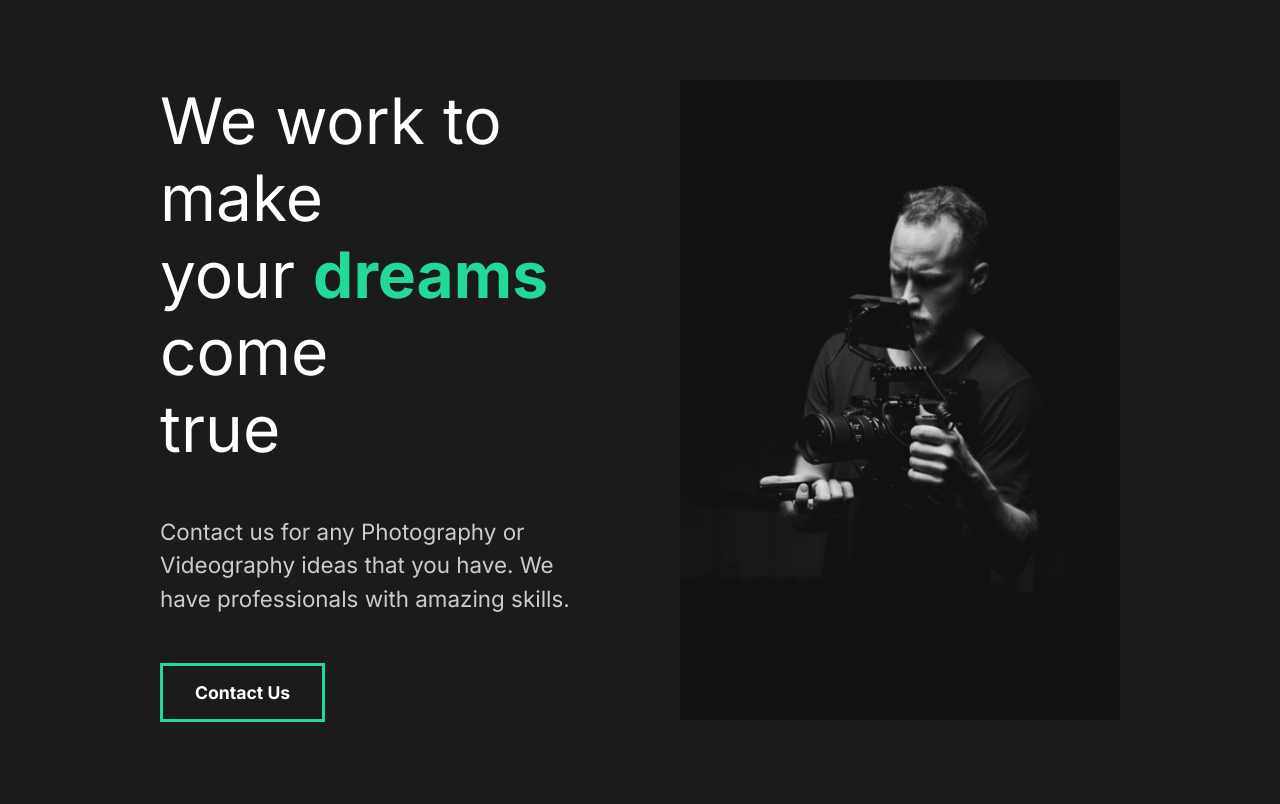
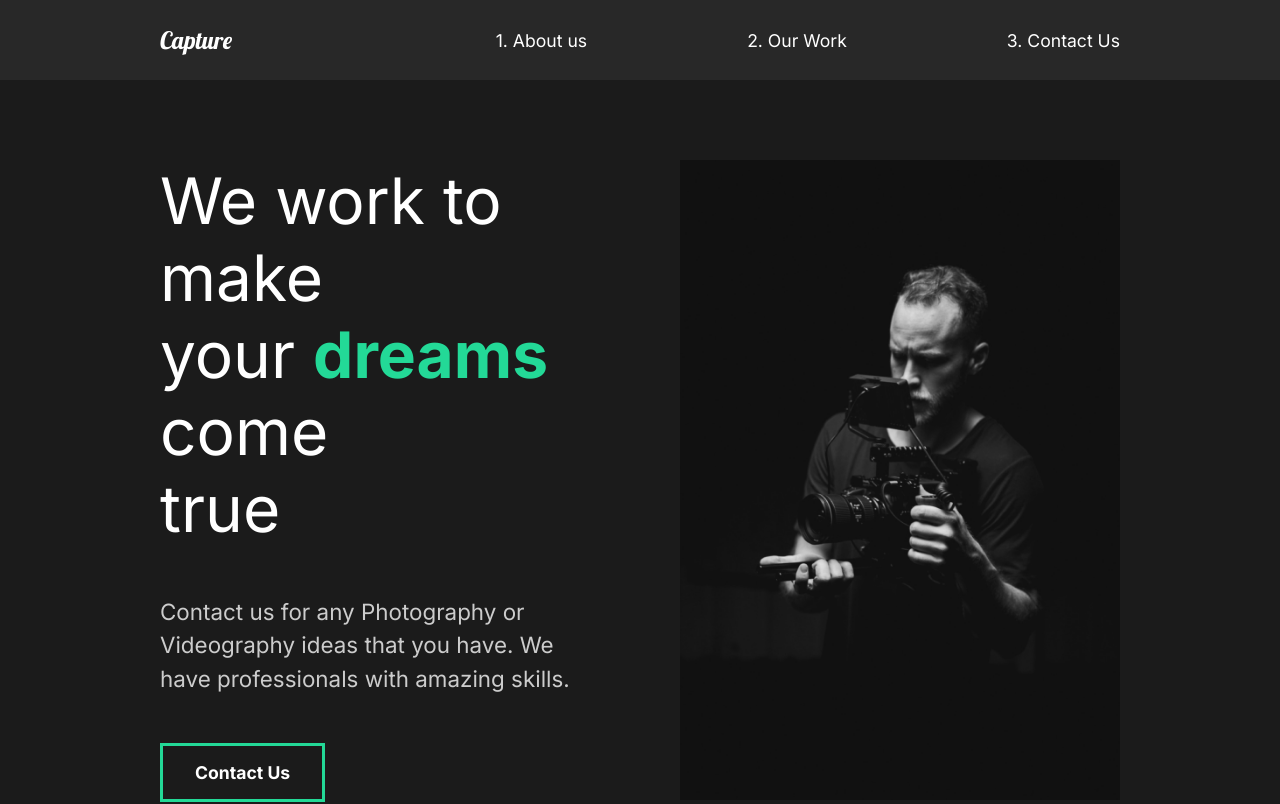
Before and after one commit to AvellaJB/tuto-capture-annotation, a React (Create React App) app: page / in a window 1280 px wide. Shown: the top 804 px of the page. Built offline with nearby package versions, Linux system fonts and the light colour scheme.

Commit message:
Ajout nav bar

```diff
--- a/src/App.js
+++ b/src/App.js
@@ -6,11 +6,14 @@
 //Import du style général
 import GlobalStyle from "./components/GlobalStyle";
 
+import Nav from "./components/Nav";
+
 function App() {
   return (
     <div className="App">
       {/* Ici on importe notre composant Global Stlyle qui viens appliquer le style global à la page.*/}
-      <GlobalStyle/>
+      <GlobalStyle />
+      <Nav />
       <AboutUs />
     </div>
   );
--- /dev/null
+++ b/src/components/Nav.js
@@ -0,0 +1,57 @@
+import react from "react";
+import styled from "styled-components";
+
+const Nav = () => {
+  return (
+    <StyledNav>
+      <h1>
+        <a href="#" id="logo">
+          Capture
+        </a>
+      </h1>
+      <ul>
+        <li>
+          <a href="#">1. About us</a>
+        </li>
+        <li>
+          <a href="#">2. Our Work</a>
+        </li>
+        <li>
+          <a href="#">3. Contact Us</a>
+        </li>
+      </ul>
+    </StyledNav>
+  );
+};
+
+//Tips : Toujours faire son component styling en dehors de la fonction princpale
+//Comme ça si il y a du dynamisme dans le projet on a pas besoin de re-render le styling.
+
+const StyledNav = styled.nav`
+  min-height: 10vh;
+  display: flex;
+  margin: auto;
+  justify-content: space-between;
+  align-items: center;
+  padding: 1rem 10rem;
+  background-color: #282828;
+  a {
+    color: white;
+    text-decoration: none;
+  }
+  ul {
+    display: flex;
+    list-style: none;
+  }
+  #logo {
+    font-size: 1.5rem;
+    font-family: "Lobster", cursive;
+    font-weight: lighter;
+  }
+  li {
+    padding-left: 10rem;
+    position: relative;
+  }
+`;
+
+export default Nav;
```
